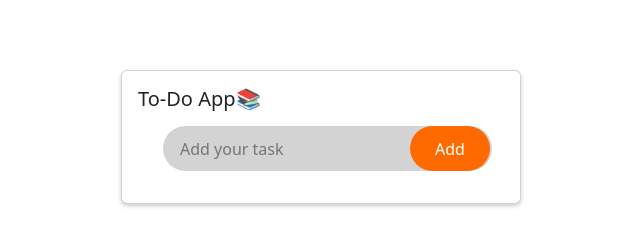
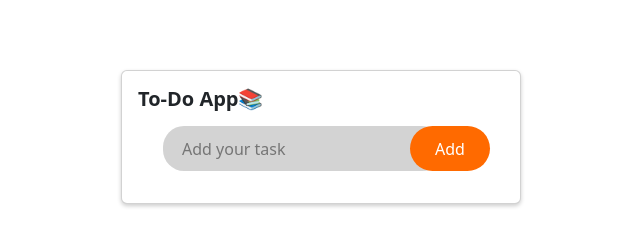
Before and after one commit to Bharatkabir/To-Do-App, a plain HTML site: page index.html in a window 1280 px wide. Shown: the full height of the page, 319-959 px from the left. Drawn offline with nearby package versions, Linux system fonts and the light colour scheme.

Commit message:
small changes

```diff
--- a/style.css
+++ b/style.css
@@ -5,6 +5,7 @@
 }
 .card-title{
     margin-bottom: 15px;
+    font-weight: 800;
 }
 .input{
     margin-left: 25px;
@@ -21,14 +22,15 @@
     background-color: rgb(255, 106, 0);
 }
 .input input{
+    width: 82%;
     height: 45px;
-    border-radius: 28px;
+    border-radius: 21px;
     border: none;
     outline: none;
     background-color: lightgray;
-    padding-left: 17px;
-    padding-right: 81px;
-    text-align: start;
+    padding-left: 19px;
+    padding-right: 35px;
+    text-align: justify;
   }
 ul li{
     list-style: none;
```
